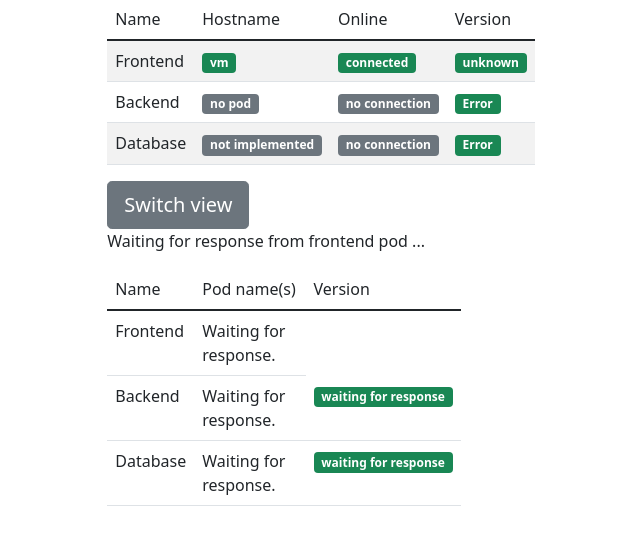
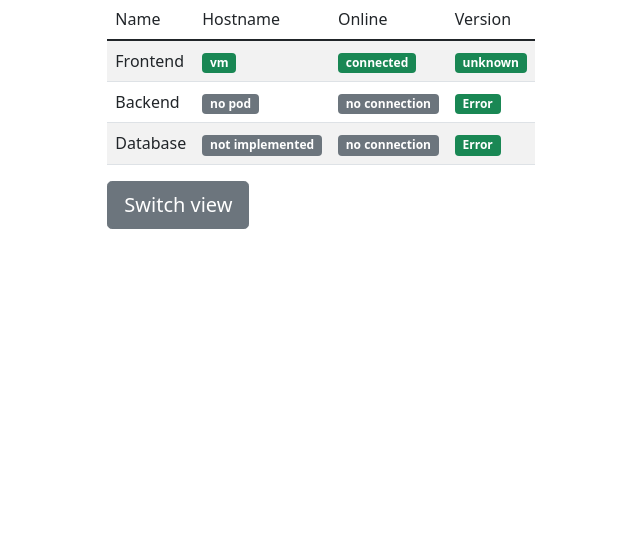
Before and after one commit to eficode-academy/quotes-flask, a Flask app: page / in a window 1280 px wide. Shown: the part 453-991 px from the top of the page, without its empty margins (639-1279 px from the left). After the commit the page ends 682 px from the top, so only its background shows below. Run offline with Flask 2, Linux system fonts and the light colour scheme; data that the repository does not hold is empty.

Commit message:
UPDATE index, get rid of old UI parts

```diff
--- a/frontend/templates/index.html
+++ b/frontend/templates/index.html
@@ -186,35 +186,6 @@
             >
               Switch view
             </button>
-            <p id="application-status-message">
-              Waiting for response from frontend pod ...
-            </p>
-            <table class="table">
-              <thead>
-                <tr>
-                  <td>Name</td>
-                  <td>Pod name(s)</td>
-                  <td>Version</td>
-                </tr>
-              </thead>
-              <tbody>
-                <tr id="frontend-pod-names">
-                  <td>Frontend</td>
-                  <td>Waiting for response.</td>
-
-                </tr>
-                <tr id="backend-pod-names">
-                  <td>Backend</td>
-                  <td>Waiting for response.</td>
-                  <td><span class="badge bg-success" id="backend_version" > waiting for response</span></td>
-                </tr>
-                <tr id="database-pod-names">
-                  <td>Database</td>
-                  <td>Waiting for response.</td>
-                  <td><span class="badge bg-success" id="database_version" > waiting for response</span></td>
-                </tr>
-              </tbody>
-            </table>
           </div>
         </div>
       </div>
```
